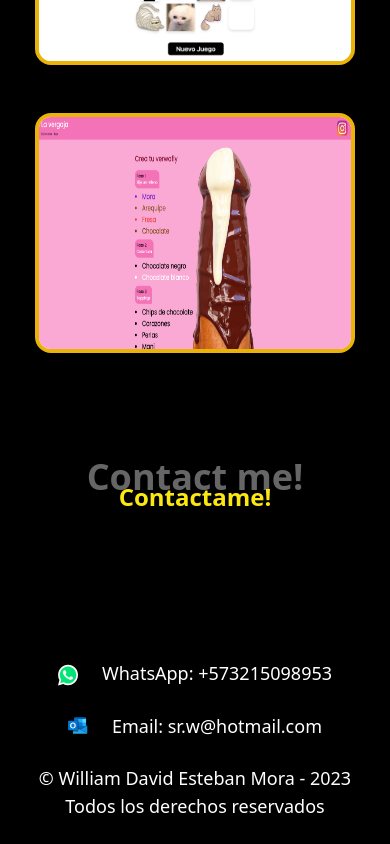
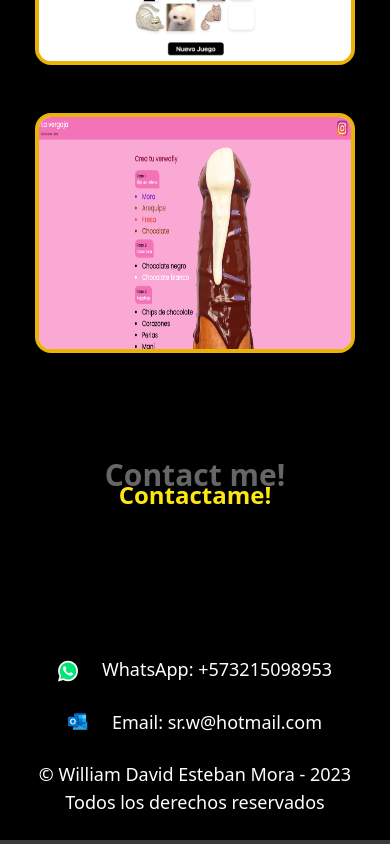
Before and after one commit to srwesteban/portfolio2, a React (Vite) app: page / in a window 390 px wide. Shown: the part 2232-3076 px from the top of the page. Built offline with nearby package versions, Linux system fonts and the light colour scheme; a web font is replaced by a local one.

Commit message:
[Actualizacion]

```diff
--- a/src/sections/Footer.jsx
+++ b/src/sections/Footer.jsx
@@ -10,7 +10,7 @@ const Footer = () => {
     <div className="flex flex-col items-center justify-center bg-secundary-900" id="footer">
      <div className="bg-secundary-900 p-20 lg:m-24">
        <section className="relative flex flex-col items-center justify-center bg-secundary-900">
-         <span className="text-4xl md:text-6xl lg:text-7xl font-black text-secundary-500">Contact me!</span>
+         <span className="text-3xl md:text-6xl lg:text-7xl font-black text-secundary-500">Contact me!</span>
          <span className="absolute mt-10 text-2xl md:text-3xl lg:text-4xl font-bold text-center text-app-colortext">Contactame!</span>
        </section>
      </div>
```
